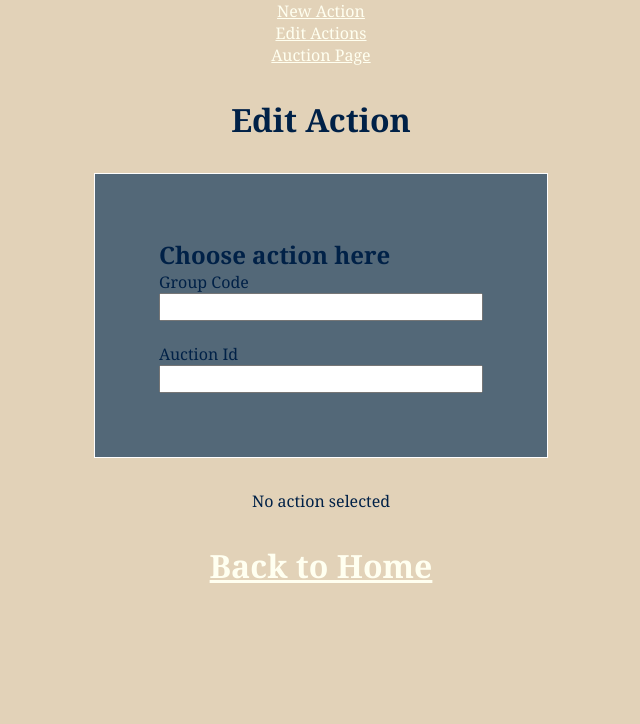
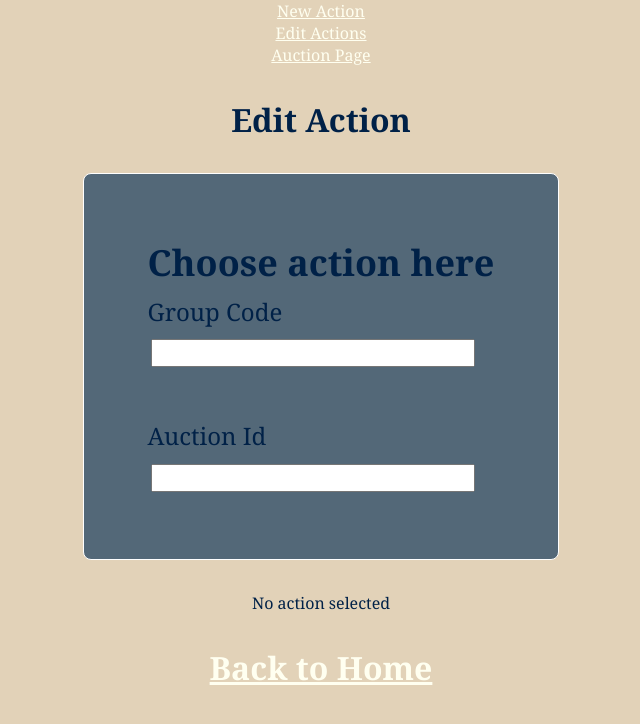
Before and after one commit to MikaelaJohansson/react-grupp, a React (Vite) app: page /EditAction in a window 1280 px wide. Shown: the top 724 px of the page, without its empty margins (319-959 px from the left). Built offline with nearby package versions, Linux system fonts and the light colour scheme.

Commit message:
style fixad mj

```diff
--- a/src/modulesCSS/EditAction.module.css
+++ b/src/modulesCSS/EditAction.module.css
@@ -19,10 +19,14 @@
   margin-top: 2rem;
   border: 1px solid white;
   background-color: #536878;
+  font-size: 1.5rem;
+  gap: 0.5rem;
+  border-radius: 0.5rem;
 }
 input{
   width: 20rem;
   height: 1.5rem;
+  margin: 0.2rem;
 }
 .form{
   max-width: fit-content;
@@ -46,6 +50,7 @@ input{
   box-shadow: 2px 3px 4px solid gray;
   margin: auto;
   font-weight: bolder;
+  font-size: 1.5rem;
 }
 .editButton{
   border: 1px solid black;
```
